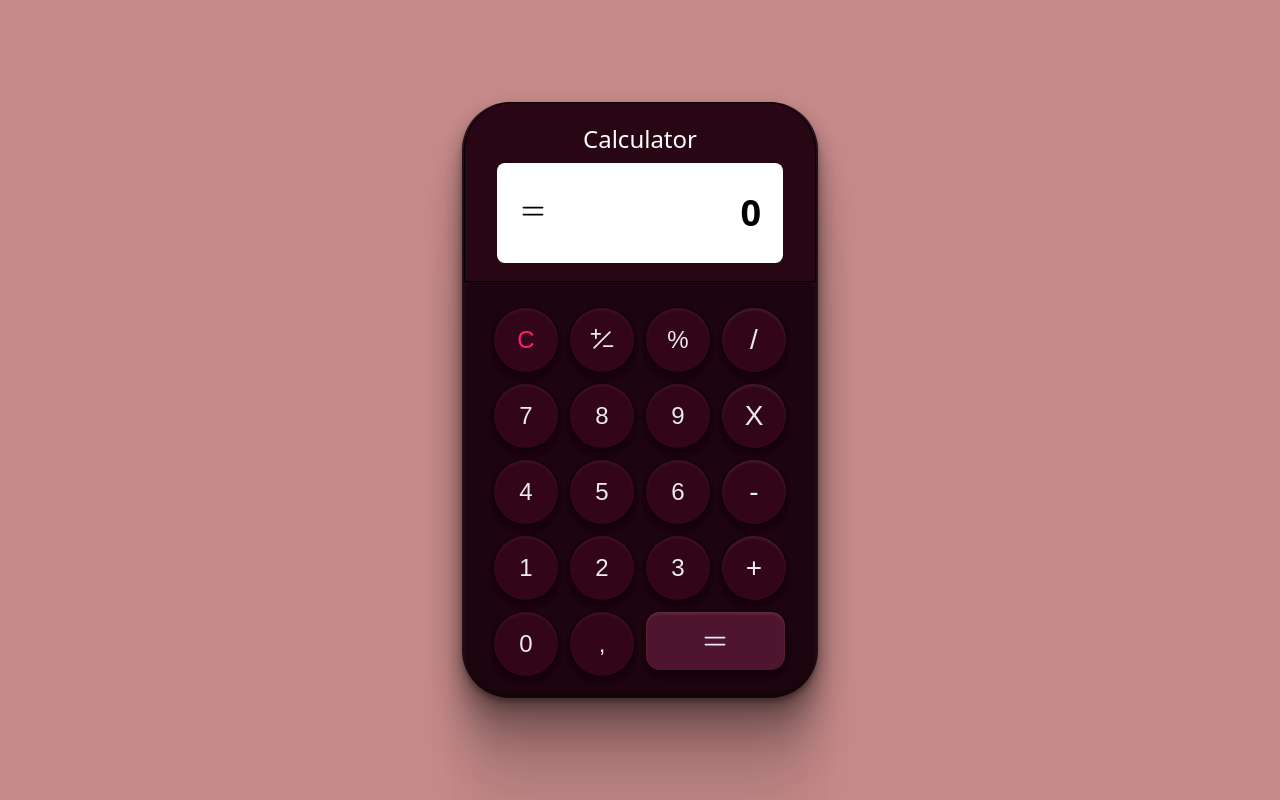
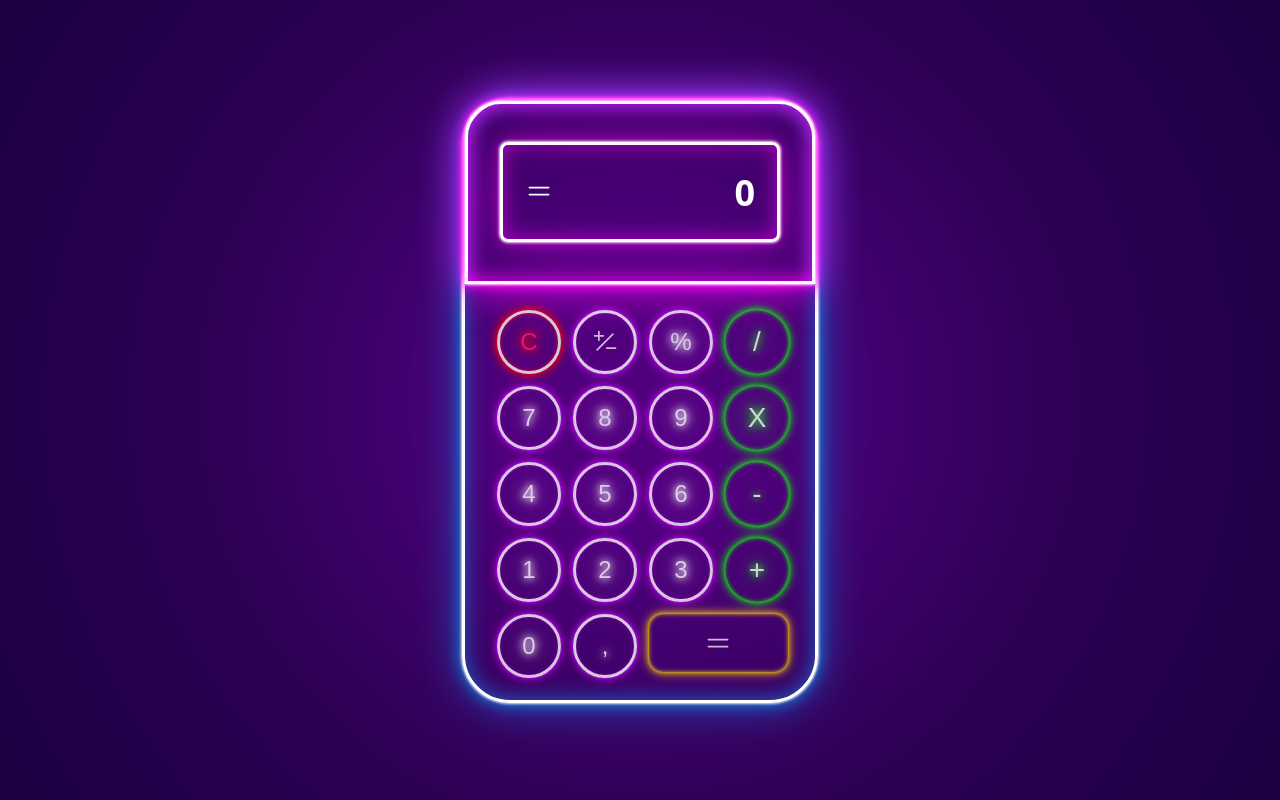
Before and after one commit to pablokaliel/bora-codar-5, a React (Create React App) app: page / in a window 1280 px wide. Built offline with nearby package versions, Linux system fonts and the light colour scheme.

Commit message:
add styles neon

```diff
--- a/src/components/calculator/styles.js
+++ b/src/components/calculator/styles.js
@@ -3,15 +3,13 @@ import styled from "styled-components";
 export const Container = styled.div`
   width: 356px;
   border-radius: 48px;
+  border: 3px solid #fff;
+  box-shadow: 0 0 .2rem #fff,
+            0 0 .2rem #fff,
+            0 0 1rem #1d61c4,
+            0 0 0.8rem #1d61c4,
+            0 0 2.8rem #1d61c4,
+            inset 0 0 1.3rem #1d61c4;
 
-  background: #1c050e;
-  box-shadow:
-    0px 4px 4px rgba(0, 0, 0, 0.25),
-    0px 188px 52px rgba(0, 0, 0, 0.01),
-    0px 120px 48px rgba(0, 0, 0, 0.04),
-    0px 68px 41px rgba(0, 0, 0, 0.15),
-    0px 30px 30px rgba(0, 0, 0, 0.26),
-    0px 8px 17px rgba(0, 0, 0, 0.29),
-    inset 0px 6px 8px rgba(255, 255, 255, 0.1),
-    inset 0px -4px 5px rgba(0, 0, 0, 0.22);
+
 `;
--- a/src/components/keyboard/index.js
+++ b/src/components/keyboard/index.js
@@ -67,7 +67,6 @@ function Keyboard() {
     <>
       <div>
         <Swapper>
-        <h2>Calculator</h2>
           <Div>
             <Result>
               <Icon>
@@ -83,13 +82,13 @@ function Keyboard() {
                     fill-rule="evenodd"
                     clip-rule="evenodd"
                     d="M3.5 17.5C3.5 17.0168 3.89175 16.625 4.375 16.625H23.625C24.1082 16.625 24.5 17.0168 24.5 17.5C24.5 17.9832 24.1082 18.375 23.625 18.375H4.375C3.89175 18.375 3.5 17.9832 3.5 17.5Z"
-                    fill="#010101"
+                    fill="#fff"
                   />
                   <path
                     fill-rule="evenodd"
                     clip-rule="evenodd"
                     d="M3.5 10.5C3.5 10.0168 3.89175 9.625 4.375 9.625H23.625C24.1082 9.625 24.5 10.0168 24.5 10.5C24.5 10.9832 24.1082 11.375 23.625 11.375H4.375C3.89175 11.375 3.5 10.9832 3.5 10.5Z"
-                    fill="#010101"
+                    fill="#fff"
                   />
                 </svg>
               </Icon>
--- a/src/components/keyboard/styles.js
+++ b/src/components/keyboard/styles.js
@@ -2,12 +2,12 @@ import styled from "styled-components";
 
 export const Container = styled.div`
   display: grid;
-  grid-template-columns: repeat(4, 1fr);
+  grid-template-columns: repeat(4,1fr);
   gap: 12px;
 
   padding-bottom: 22px;
-  padding-right:32px;
-  padding-left:32px;
+  padding-right: 32px;
+  padding-left: 32px;
   margin-top: 26px;
 `;
 
@@ -21,37 +21,46 @@ export const ButtonP = styled.button`
 
   border-radius: 999px;
   font-size: 24px;
-  color: #ebebeb;
+  line-height: 28px;
+  font-weight: 400;
+  opacity:0.8;
+  @media screen and (max-width:550px){
+    opacity:1;
+  }
+  background-color: transparent !important;
+  border: 3px solid #fff;
+  box-shadow:
+  0 0 0.2rem #bc13fe,
+  0 0 6px #bc13fe,
+  0 0 12px #ff00ff8c,
+  0 0 1px #ff00ff52,
+  0 0 0px #ff00ff6b,
+  inset 0 0 4px #ff00ff63;
+  text-shadow:
+  0 0 7px #fff,
+  0 0 10px #fff,
+  0 0 21px #fff,
+  0 0 42px #bc13fe,
+  0 0 82px #bc13fe,
+  0 0 92px #bc13fe,
+  0 0 102px #bc13fe,
+  0 0 151px #bc13fe;
 
-  font-weight: 400;
-  line-height: 28px;
 
-  background: #330518;
-  transition:all 0.4s;
 
-  box-shadow:
-    0px 11px 7px rgba(0, 0, 0, 0.01),
-    0px 7px 7px rgba(0, 0, 0, 0.04),
-    0px 4px 6px rgba(0, 0, 0, 0.1),
-    0px 2px 4px rgba(0, 0, 0, 0.26),
-    0px 0px 2px rgba(0, 0, 0, 0.29),
-    inset 0px 2px 3px rgba(255, 255, 255, 0.06);
 
   :hover {
-    opacity: 0.6;
-    color:#fff;
-    box-shadow:
-      11px 17px 13px rgb(0 0 0 / 1%),
-      0px 0px 7px rgb(0 0 0 / 4%),
-      7px -1px 14px rgb(0 0 0 / 10%),
-      1px 3px 10px rgb(0 0 0 / 26%),
-      0px 1px 5px rgb(0 0 0 / 29%),
-      inset 3px 3px 14px 8px rgb(255 255 255 / 6%);
+    opacity: 1;
   }
 `;
 
 export const ButtonS = styled.button`
   display: flex;
+  opacity:0.8;
+  @media screen and (max-width:550px){
+    opacity:1;
+  }
+  transition: all 0.2 ease-in;
   justify-content: center;
   align-items: center;
 
@@ -60,32 +69,34 @@ export const ButtonS = styled.button`
 
   border-radius: 999px;
   font-size: 24px;
+
   color: #ff1b79;
+  background-color: transparent;
+  border: 3px solid #fff;
+  box-shadow:
+  0 0 0.2rem #f00,
+  0 0 6px #f00,
+  0 0 12px #f00,
+  0 0 1px #f00,
+  0 0 0px #f00,
+  inset 0 0 4px #f00;
 
+  text-shadow:
+  0 0 7px #f00,
+  0 0 10px #f00,
+  0 0 21px #f00,
+  0 0 42px #f00,
+  0 0 82px #f00,
+  0 0 92px #f00,
+  0 0 102px #f00,
+  0 0 151px #f00;
   font-weight: 400;
   line-height: 28px;
 
-  background: #330518;
-  transition:all 0.4s;
 
-    box-shadow:
-      0px 11px 7px rgba(0, 0, 0, 0.01),
-      0px 7px 7px rgba(0, 0, 0, 0.04),
-      0px 4px 6px rgba(0, 0, 0, 0.1),
-      0px 2px 4px rgba(0, 0, 0, 0.26),
-      0px 0px 2px rgba(0, 0, 0, 0.29),
-      inset 0px 2px 3px rgba(255, 255, 255, 0.06);
 
   :hover {
-    opacity: 0.6;
-
-    box-shadow:
-      11px 17px 13px rgb(0 0 0 / 1%),
-      0px 0px 7px rgb(0 0 0 / 4%),
-      7px -1px 14px rgb(0 0 0 / 10%),
-      1px 3px 10px rgb(0 0 0 / 26%),
-      0px 1px 5px rgb(0 0 0 / 29%),
-      inset 3px 3px 14px 8px rgb(255 255 255 / 6%);
+    opacity: 1;
   }
 `;
 
@@ -95,37 +106,42 @@ export const Swapper = styled.div`
   align-items: center;
   justify-content: center;
 
-  height: 180px;
+  height: 183px;
 
-  border-top-left-radius: 48px;
-  border-top-right-radius: 48px;
+  border-top-left-radius: 36px;
+  border-top-right-radius: 36px;
 
   padding: 0px 32px;
-  border: 1px solid #000;
-  margin: 0px 2px 2px 2px;
 
-  background: #280613;
+  border: 3px solid #fff;
+  box-shadow:
+  0 0 0.2rem #fff,
+  0 0 0.2rem #fff,
+  0 0 0.6rem #f0f,
+  0 0 0.8rem #f0f,
+  0 0 2.8rem #f0f,
+  inset 0 0 1.3rem #f0f;
 
-  h2{
-    color: #fff;
-    font-weight: 300;
-    font-size: 24px;
-    margin-bottom: 8px;
-  }
+
 `;
 
 export const Div = styled.div`
   height: 100px;
   width: 100%;
-
   display: flex;
   flex-direction: column;
   justify-content: center;
   align-items: center;
 
-  background: #fff;
-  border-radius:8px;
-
+  border: 3px solid #fff;
+  box-shadow:
+  0 0 0.2rem #fff,
+  0 0 0.2rem #fff,
+  0 0 0.1rem #f0f,
+  0 0 0.8rem #ff00ff78,
+  0 0 2.8rem #ff00ff75,
+  inset 0 0 1.3rem #ff00ff94;
+  border-radius: 8px;
 `;
 
 export const Result = styled.div`
@@ -144,10 +160,15 @@ export const Icon = styled.span`
 
 export const Resulted = styled.h1`
   font-size: 36px;
-  `;
+`;
 
 export const ButtonT = styled.button`
   display: flex;
+  opacity:0.8;
+  @media screen and (max-width:550px){
+    opacity:1;
+  }
+  transition: all 0.2 ease-in;
   justify-content: center;
   align-items: center;
 
@@ -157,69 +178,60 @@ export const ButtonT = styled.button`
   border-radius: 999px;
   font-size: 28px;
   font-weight: 400;
-
+  background-color: transparent;
   line-height: 28px;
-
-  background: #330518;
-  transition: all 0.4s;
   box-shadow:
-    0px 11px 7px rgba(0, 0, 0, 0.01),
-    0px 7px 7px rgba(0, 0, 0, 0.04),
-    0px 4px 6px rgba(0, 0, 0, 0.1),
-    0px 2px 4px rgba(0, 0, 0, 0.26),
-    0px 0px 2px rgba(0, 0, 0, 0.29),
-    inset 0px 2px 3px rgba(255, 255, 255, 0.1);
-  color: #ebebeb;
+  0 0 0.2rem #10ff00,
+  0 0 6px #10ff00,
+  0 0 12px #10ff00,
+  0 0 1px #10ff00,
+  0 0 0px #10ff00,
+  inset 0 0 4px #10ff00;
+  text-shadow:
+  0 0 7px #10ff00,
+  0 0 10px #10ff00,
+  0 0 21px #10ff00,
+  0 0 42px #10ff00,
+  0 0 82px #10ff00,
+  0 0 92px #10ff00,
+  0 0 102px #10ff00,
+  0 0 151px #10ff00;
 
   :hover {
-    opacity: 0.6;
-    color:#fff;
-    box-shadow:
-    11px 17px 13px rgb(0 0 0 / 1%),
-    0px 0px 7px rgb(0 0 0 / 4%),
-    7px -1px 14px rgb(0 0 0 / 10%),
-    1px 3px 10px rgb(0 0 0 / 26%),
-    0px 1px 5px rgb(0 0 0 / 29%),
-    inset 3px 3px 14px 8px rgb(255 255 255 / 6%);
+    opacity: 1;
   }
-  transition:all 0.4s;
+
 `;
 
 export const ButtonQ = styled.button`
   display: flex;
+  opacity:0.8;
+  @media screen and (max-width:550px){
+    opacity:1;
+  }
+  transition: all 0.2 ease-in;
   justify-content: center;
   align-items: center;
 
   width: 217%;
   height: 58px;
+  background-color: transparent;
+  box-shadow: 0 0 0.2rem #ffd200,
+   0 0 6px #ffd200,
+   0 0 12px #ffd200,
 
- border-radius:14px;
+    0 0 1px #ffd200,
+     0 0 0px #ffd200,
+     inset 0 0 4px #ffd200;
+  border-radius: 14px;
   font-size: 24px;
   font-weight: 400;
 
   line-height: 28px;
 
-  transition: all 0.4s;
-  background: #50152e;
-  box-shadow:
-    0px 11px 7px rgba(0, 0, 0, 0.01),
-    0px 7px 7px rgba(0, 0, 0, 0.04),
-    0px 4px 6px rgba(0, 0, 0, 0.1),
-    0px 2px 4px rgba(0, 0, 0, 0.26),
-    0px 0px 2px rgba(0, 0, 0, 0.29),
-    inset 0px 2px 3px rgba(255, 255, 255, 0.1);
+
 
   :hover {
-    opacity: 0.6;
-    color:#fff;
-    box-shadow:
-      11px 17px 13px rgb(0 0 0 / 1%),
-      0px 0px 7px rgb(0 0 0 / 4%),
-      7px -1px 14px rgb(0 0 0 / 10%),
-      1px 3px 10px rgb(0 0 0 / 26%),
-      0px 1px 5px rgb(0 0 0 / 29%),
-      inset 3px 3px 14px 8px rgb(255 255 255 / 6%);
+    opacity: 1;
   }
-
-  color: #ebebeb;
 `;
--- a/src/styles/GlobalStyles.js
+++ b/src/styles/GlobalStyles.js
@@ -6,6 +6,7 @@ export default createGlobalStyle`
   margin:0;
   padding:0;
   box-sizing: border-box;
+  color:#fff;
 }
 
 body{
@@ -17,7 +18,7 @@ body{
   place-content:center;
 
   font-family: "Noto Sans",sans-serif;
-  background: #c58989;
+  background: radial-gradient(circle, rgba(79,0,125,1) 17%, rgba(45,0,85,1) 58%, rgba(28,0,66,1) 97%);
 }
 
 button{
```
